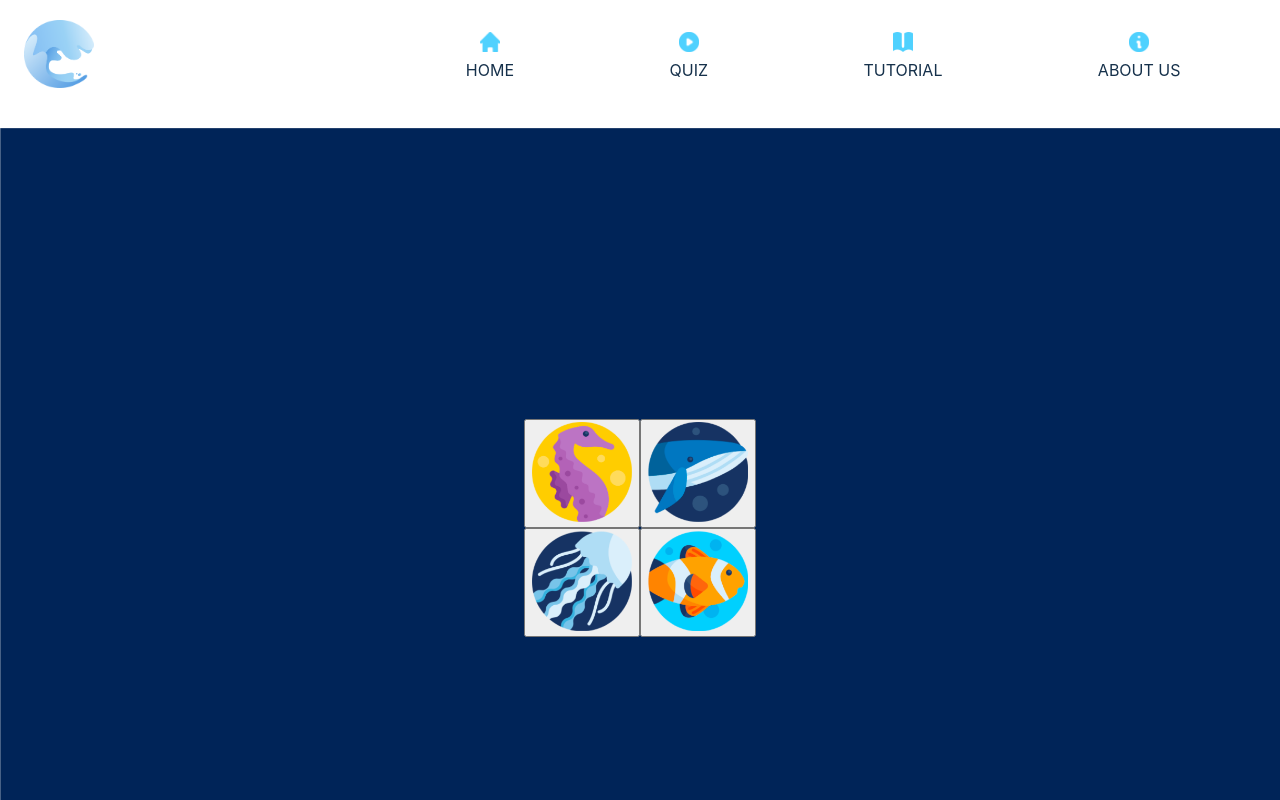
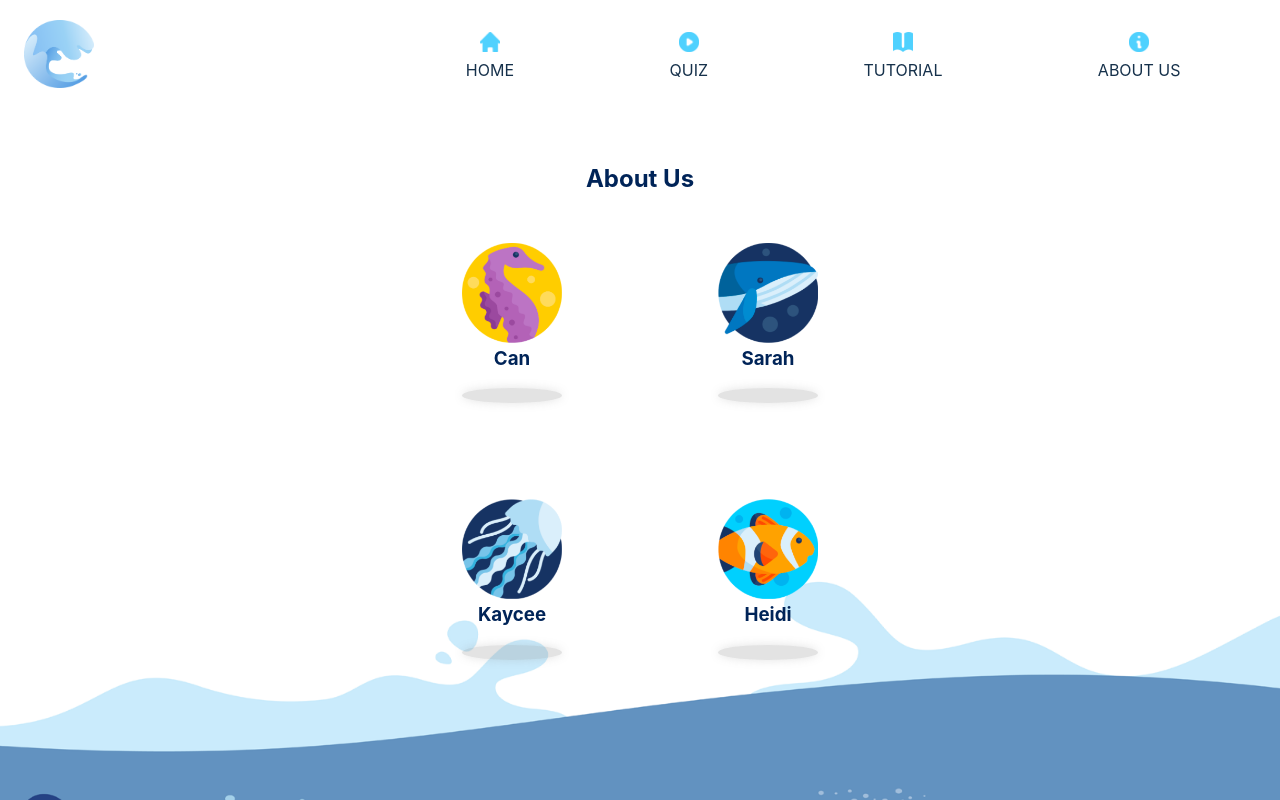
Before and after one commit to Pureum309/oceeco, a Next.js app in the folder finalapp/: page /aboutus in a window 1280 px wide. Shown: the top 800 px of the page. Built offline with nearby package versions, Linux system fonts and the light colour scheme.

Commit message:
updated the about us page

```diff
--- a/finalapp/pages/aboutus.js
+++ b/finalapp/pages/aboutus.js
@@ -11,21 +11,15 @@ export default function aboutUs() {
 
     return (
     <div className={styles.about}>
-      <div className={styles.container}>
+      <div className={styles.main}>
 
-        <div className={styles.gridab}>
-           <Head>About Us</Head>
-        </div>
+        <h2 className={styles.heading}>
+            About Us
+        </h2>
 
-
-        <div className="aboutus_content">
         <div className={styles.grid}>
-
-        </div>
-
-            <div className={styles.gridcontainer}>
-                <div className={styles.box}>
-                    <button onClick={
+            <div className={styles.aboutboxcan}
+            onClick={
             ()=>r.push("/can")
             }>
                 <Image
@@ -34,9 +28,12 @@ export default function aboutUs() {
                     width={100}
                     height={100}
                 />
-                    </button>
+                <h3 className={styles.aboutname}>Can</h3>
+                <span className={styles.shadowx}></span>
+            </div>
 
-                    <button onClick={
+            <div className={styles.aboutboxsarah}
+            onClick={
             ()=>r.push("/sarah")
             }>
                 <Image
@@ -45,15 +42,12 @@ export default function aboutUs() {
                     width={100}
                     height={100}
                 />
-                    </button>
-
-                </div>
+                <h3 className={styles.aboutname}>Sarah</h3>
+                <span className={styles.shadowx}></span>
             </div>
 
-
-            <div className={styles.gridcontainer}>
-                <div className={styles.box}>
-                    <button onClick={
+            <div className={styles.aboutboxkc}
+            onClick={
             ()=>r.push("/kc")
             }>
                 <Image
@@ -62,9 +56,12 @@ export default function aboutUs() {
                     width={100}
                     height={100}
                 />
-                    </button>
+                <h3 className={styles.aboutname}>Kaycee</h3>
+                <span className={styles.shadowx}></span>
+            </div>
 
-                    <button onClick={
+            <div className={styles.aboutboxhd}
+            onClick={
             ()=>r.push("/heidi")
             }>
                 <Image
@@ -73,16 +70,12 @@ export default function aboutUs() {
                     width={100}
                     height={100}
                 />
-                    </button>
+                <h3 className={styles.aboutname}>Heidi</h3>
+                <span className={styles.shadowx}></span>
+            </div>
+        </div>
     </div>
     </div>
 
-
-    </div>
-
-
-      </div>
-
-    </div>
   )
 }
--- a/finalapp/styles/Home.module.css
+++ b/finalapp/styles/Home.module.css
@@ -187,17 +187,16 @@
 
 
 .about {
-  background-image: url('/imgs/backgrounds/oceecobg_dark.jpg');
+  /* background-image: url('/imgs/backgrounds/oceecobg_dark.jpg'); */
   background-size:cover;
   background-repeat: no-repeat;
 
   min-height: 100vh;
-  padding: 4rem 0;
-  flex: 1;
-  display: flex;
+  padding: 1rem 0;
+  /* display: flex; */
+  /* flex: 1;
   flex-direction: column;
-  justify-content: center;
-  align-items: center;
+  align-items: center; */
 }
 
 .heading {
@@ -346,6 +345,31 @@
   display: none;
 }
 
+.aboutboxcan, .aboutboxsarah, .aboutboxkc, .aboutboxhd {
+  display: flex;
+  height: auto;
+  flex-direction: column;
+  align-items: center;
+  margin: 3em 1em;
+  /* transform: translate3D(-50%, -75%, 0); */
+  animation: float 10s infinite linear;
+}
+
+.aboutname {
+  margin-top: .2em;
+  color: #002458;
+}
+
+.shadowx {
+  width: 100px;
+  height:15px;
+  border-radius: 50%;
+    background-color: rgba(134, 134, 134, 0.23);
+    box-shadow: 0 0 10px rgba(134, 134, 134, 0.23);
+  bottom: 5%;
+}
+
+
 
 @keyframes float {
 	0% {
```
Also changed, not shown: finalapp/pages/can.js (+20 -17 lines), finalapp/public/imgs/about/Can.png (added). Lines whose indentation alone changed are shown as unchanged.
